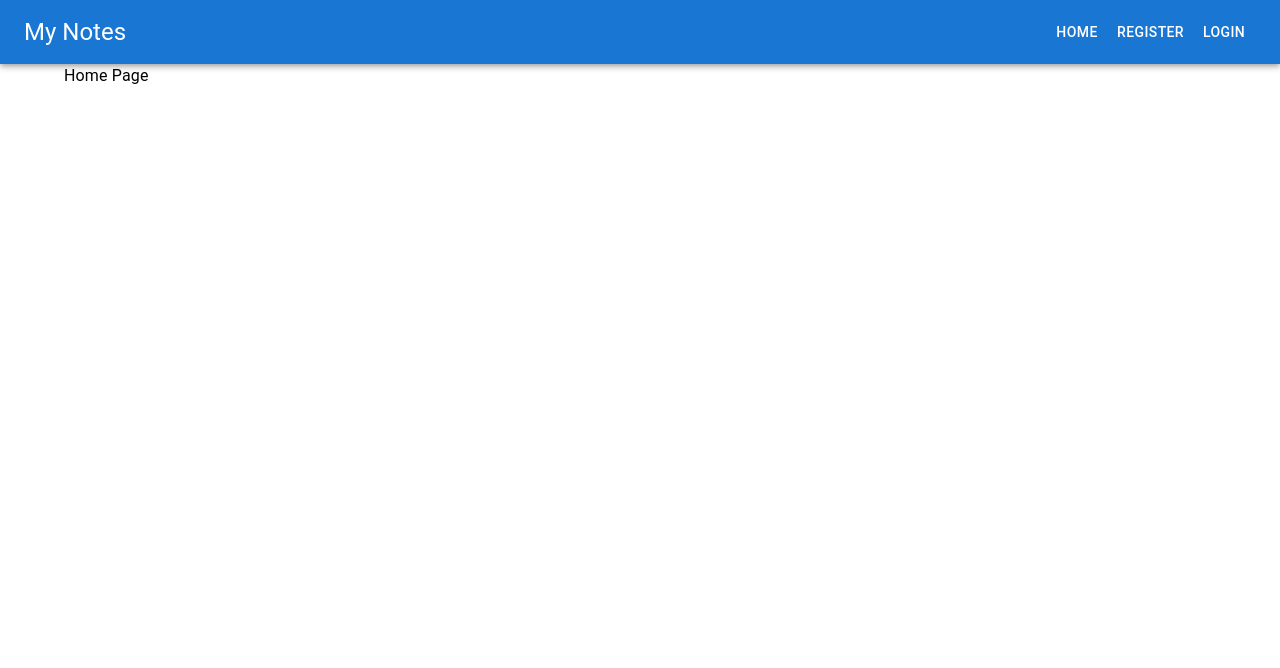
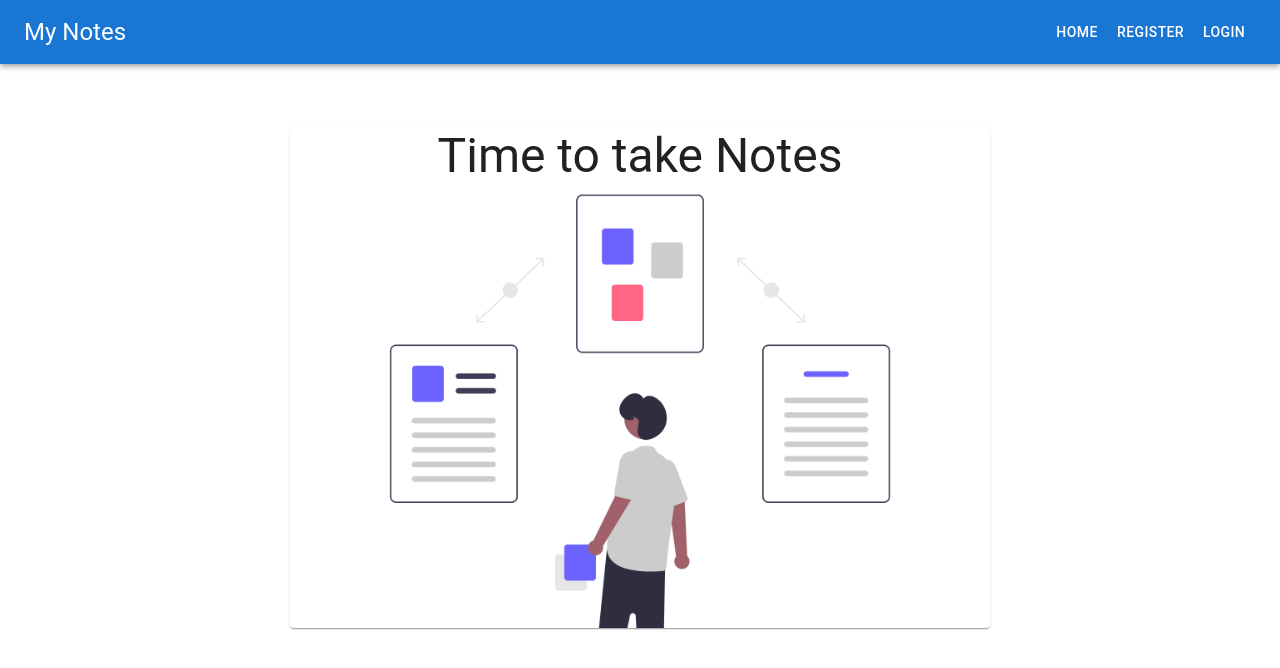
Before and after one commit to harshith-ashvi/my-notes, a React (Create React App) app: page / in a window 1280 px wide. Shown: the top 668 px of the page. Built offline with nearby package versions, Linux system fonts and the light colour scheme.

Commit message:
updated design, added 404 page, image in home page and icon in Acoount page

```diff
--- a/src/actions/userActions.js
+++ b/src/actions/userActions.js
@@ -80,7 +80,6 @@ export const startUserAllDetails = (token) => {
                 Promise.all([userDetails, notesDetails])
                     .then((response) => {
                         const [ account, notes ] = response
-                        console.log(notes)
                         dispatch(loadingUpdate())
                         dispatch(addUserDetails(account.data))
                         dispatch(addNotesDetails(notes.data.reverse()))
--- a/src/components/Navbar.js
+++ b/src/components/Navbar.js
@@ -26,9 +26,9 @@ const Navbar = (props) => {
     return (
         <>
             { isLoading? (
-                <div>
+                <Box sx={{ml: "50%"}}>
                     <CircularProgress />
-                </div>
+                </Box>
             ) : (
                 <Box sx={{ flexGrow: 1 }}>
                     <AppBar position="static">
--- a/src/components/Pages/Account.js
+++ b/src/components/Pages/Account.js
@@ -1,13 +1,22 @@
-import { CircularProgress, Container, Grid, Typography } from "@mui/material";
+import { Avatar, CircularProgress, Container, Grid, Typography, Alert, Link } from "@mui/material";
 import { Box } from "@mui/system";
 import React from "react";
 import { useSelector } from "react-redux";
+import AccountCircleOutlinedIcon from '@mui/icons-material/AccountCircleOutlined';
 
 const mainBoxStyle = {
     marginTop: 12,
     display: 'flex',
     flexDirection: 'column',
     alignItems: 'center',
+}
+
+const avatarStyle = {
+    m: 1,
+    bgcolor: "secondary.main",
+    width: 100,
+    height: 100,
+    ml: 6
 }
 
 const Account = (props) => {
@@ -19,22 +28,30 @@ const Account = (props) => {
         <>
             {!localStorage.getItem("token")? (
                 <Box sx={mainBoxStyle}>
-                    <Typography variant="h5">You must Login first</Typography>
+                    <Alert severity="error">You must <Link href="/login" underline="hover">Login</Link> first</Alert>
                 </Box>
             ) : (
                 <>
                     { isLoading? (
-                        <div>
+                        <Box sx={{ml: "50%", mt: 25}}>
                             <CircularProgress/>
-                        </div>
+                        </Box>
                     ) : (
                         <Container maxWidth="xs">
                             <Box sx={mainBoxStyle}>
                                 <Grid container spacing={2}>
                                     <Grid item xs={12}>
-                                        <Typography variant="h4">
-                                            User Details
+                                        <Typography variant="h3">
+                                            My Details
                                         </Typography>
+                                    </Grid>
+
+                                    <Grid item xs={12}>
+                                        <Avatar sx={avatarStyle}>
+                                            <Typography variant="h3">
+                                                {data.username && data.username[0].toUpperCase()}
+                                            </Typography>
+                                        </Avatar>
                                     </Grid>
 
                                     <Grid item xs={12}>
--- a/src/components/Pages/Home.js
+++ b/src/components/Pages/Home.js
@@ -1,6 +1,17 @@
 import React from "react";
-import { CircularProgress, Container, Typography } from "@mui/material";
+import { Box } from "@mui/system";
+import { CircularProgress, Container, Paper, Typography } from "@mui/material";
 import { useSelector } from "react-redux";
+import homeIllustration from "./../../assets/homeIllustration.png"
+
+const homePageStyle = {
+    backgroundImage: `url(${homeIllustration})`,
+    backgroundSize: "cover",
+    width: 700,
+    height: 500,
+    display: "flex",
+    justifyContent: "center"
+}
 
 const Home = (props) => {
     const loading = useSelector(state => state.user.isLoading)
@@ -8,10 +19,17 @@ const Home = (props) => {
     return (
         <>
             { loading? (
-                <CircularProgress/>
+                <Box sx={{ml: "50%"}}>
+                    <CircularProgress />
+                </Box>
             ) : (
                 <Container>
-                    <Typography>Home Page</Typography>
+                    <Box sx={{display: "flex", justifyContent: "center", mt: 8, alignContent: "column"}}>
+                        <Paper sx={homePageStyle}>
+                            <Typography variant="h3">Time to take Notes </Typography>
+                        </Paper>
+                    </Box>
+
                 </Container>
             ) }
         </>
--- /dev/null
+++ b/src/components/Pages/NotFound.js
@@ -0,0 +1,25 @@
+import React from "react";
+import { Box } from "@mui/system";
+import {  Container, Paper, Typography } from "@mui/material";
+import notFound from "./../../assets/notFound.png"
+
+const homePageStyle = {
+    backgroundImage: `url(${notFound})`,
+    backgroundSize: "cover",
+    width: 700,
+    height: 500,
+    display: "flex",
+    justifyContent: "center"
+}
+
+const NotFound = (props) => {
+    return (
+        <Container>
+            <Box sx={{display: "flex", justifyContent: "center", mt: 8, alignContent: "column"}}>
+                <Paper sx={homePageStyle}/>
+            </Box>
+        </Container>
+    )
+}
+
+export default NotFound
--- a/src/components/RouteComp.js
+++ b/src/components/RouteComp.js
@@ -1,19 +1,24 @@
 import React from "react";
-import { Route } from "react-router-dom";
+import { Route, Switch } from "react-router-dom";
 import NotesContainer from "./notes/NotesContainer";
 import Account from "./Pages/Account";
 import Home from "./Pages/Home";
 import Login from "./Pages/Login";
+import NotFound from "./Pages/NotFound";
 import Register from "./Pages/Register";
 
 const RouteComp = (props) => {
     return (
         <>
-            <Route path="/" component={Home} exact/>
-            <Route path="/register" component={Register}/>
-            <Route path="/login" component={Login}/>
-            <Route path="/account" component={Account}/>
-            <Route path="/notes" component={NotesContainer}/>
+            <Switch>
+                <Route path="/" component={Home} exact/>
+                <Route path="/register" component={Register} />
+                <Route path="/login" component={Login} />
+                <Route path="/account" component={Account} />
+                <Route path="/notes" component={NotesContainer} />
+                <Route component={NotFound} />
+            </Switch>
+
         </>
     )
 }
--- a/src/components/notes/NotesContainer.js
+++ b/src/components/notes/NotesContainer.js
@@ -1,4 +1,4 @@
-import { Container, Typography, Grid, CircularProgress } from "@mui/material";
+import { Container, Typography, Grid, CircularProgress, Alert, Link } from "@mui/material";
 import React from"react";
 import { Box } from "@mui/system";
 import NotesList from "./NotesList";
@@ -21,13 +21,13 @@ const NotesContainer = () => {
         <>
             { !localStorage.getItem("token")? (
                 <Box sx={mainBoxStyle}>
-                    <Typography variant="h5">You must Login first</Typography>
+                    <Alert severity="error">You must <Link href="/login" underline="hover">Login</Link> first</Alert>
                 </Box>
             ) : (
                 isLoading? (
-                    <div>
+                    <Box sx={{ml: "50%", mt: 25}}>
                         <CircularProgress/>
-                    </div>
+                    </Box>
                 ) : (
                     <Container>
                         <Box sx={{mt: 4}}>
--- a/src/components/notes/NotesList.js
+++ b/src/components/notes/NotesList.js
@@ -1,7 +1,15 @@
 import { Alert, Grid } from "@mui/material";
 import React from "react";
 import { useSelector } from "react-redux";
+import { Box } from "@mui/system";
 import NoteItem from "./NoteItem";
+
+const mainBoxStyle = {
+    marginTop: 12,
+    display: 'flex',
+    flexDirection: 'column',
+    alignItems: 'center',
+}
 
 const NotesList = (props) => {
     const notes = useSelector(state => state.notes.data)
@@ -10,7 +18,9 @@ const NotesList = (props) => {
     return (
         <Grid container spaing={2}>
             { notes.length === 0? (
-                <Alert severity="info">No Notes are there to display</Alert>
+                <Box sx={mainBoxStyle}>
+                    <Alert severity="info">No Notes are there to display</Alert>
+                </Box>
             ) : (
                 <Grid container spacing={2}>
                     { notes.map((note) => {
```
Also changed, not shown: src/assets/homeIllustration.png (added), src/assets/notFound.png (added).
